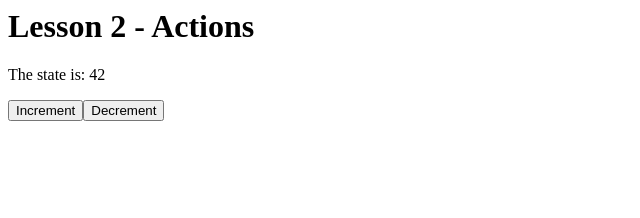
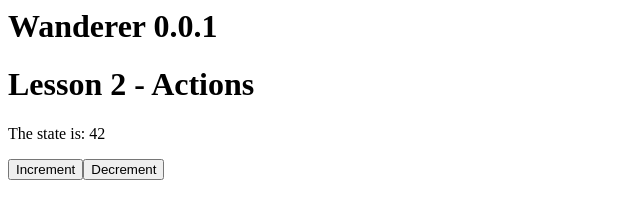
Before and after one commit to johncowie/wanderer, a plain HTML site: page index.html in a window 1280 px wide. Shown: the whole page, without its empty margins (0-640 px from the left). Drawn offline with Linux system fonts and the light colour scheme.

Commit message:
Update title

```diff
--- a/index.html
+++ b/index.html
@@ -1,9 +1,10 @@
 <!doctype>
 <html>
 <head>
-  <title>purescript-thermite-example</title>
+  <title>Wanderer</title>
 </head>
 <body>
+  <h1>Wanderer 0.0.1</h1>
   <div id="container"></div>
   <script src="app.js"></script>
 </body>
```
